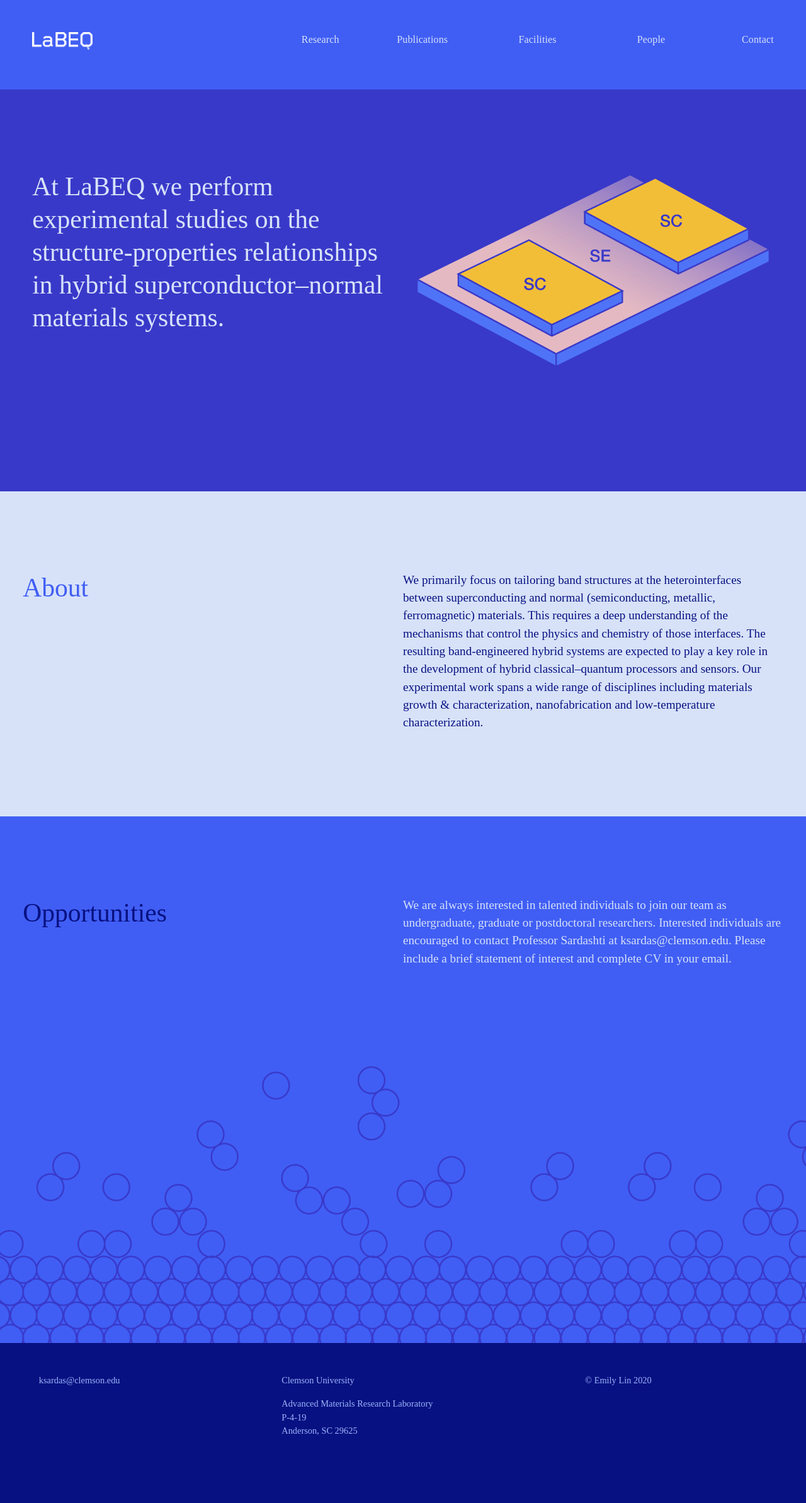
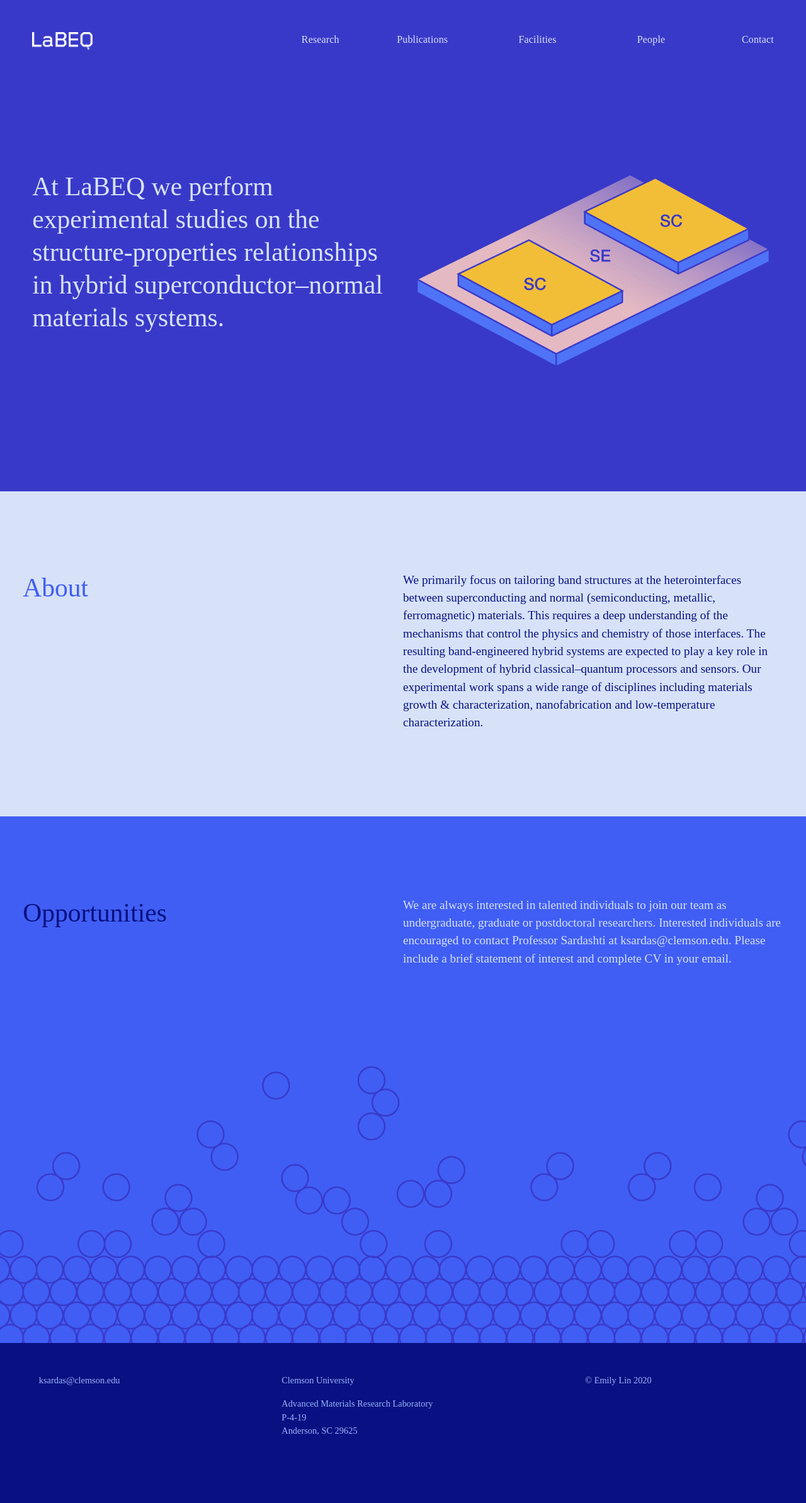
Before and after one commit to labeq/labeq.github.io, a Jekyll site: the page built from index.html, in a window 1280 px wide. Shown: the whole page at 63% size. Built offline with Jekyll 4.4.1, drawn with Linux system fonts in a browser that asks for light colours; some web fonts are replaced.

Commit message:
update navbar style

```diff
--- a/style/style.css
+++ b/style/style.css
@@ -171,7 +171,7 @@ h5 {
 .nav-container {
     padding: 4%;
     margin: 0%;
-    background-color: #405ef4;
+    /* background-color: #405ef4; */
 }
 
 .nav-p {
@@ -596,7 +596,7 @@ h5 {
 /*///////// FOOTER P /////////*/
 
 .footer-p {
-    font-family: 'Univers-Light';
+    font-family: 'Univers';
 }
 
 @media only screen and (max-width: 768px) {
```
